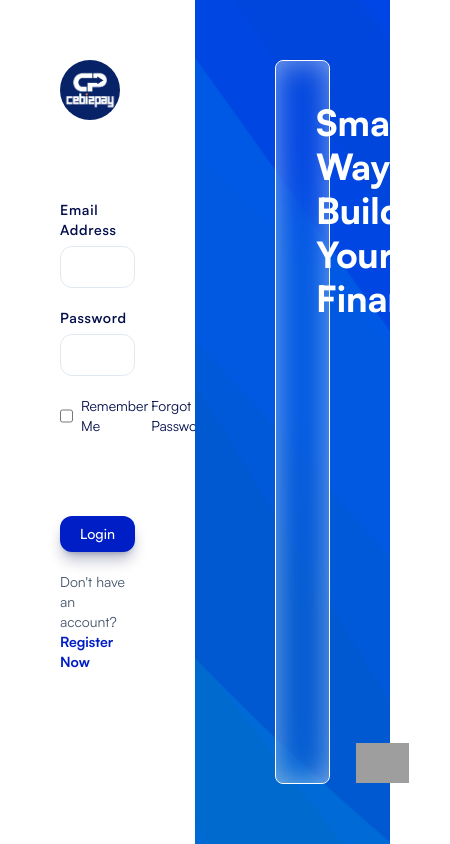
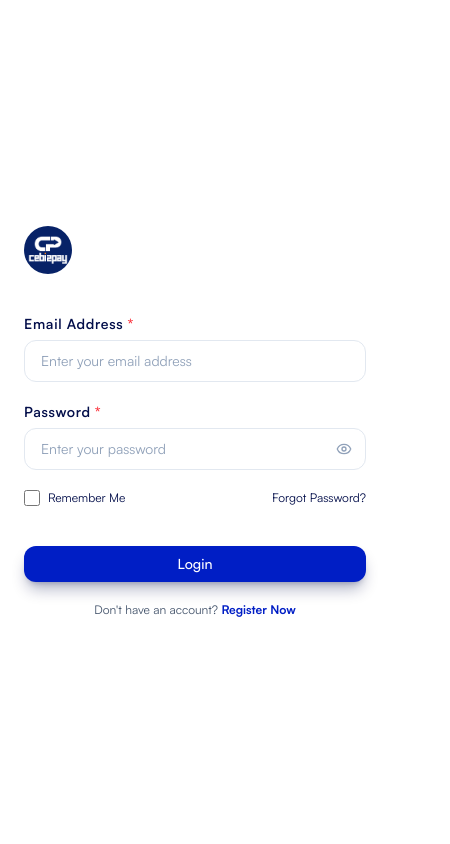
Before and after one commit to DEE-PRINCE001/CebizPay-Web, a React (Vite) app: page /login in a window 390 px wide. Shown: the whole page, 450 px wide, since content can reach past the window. Built offline with nearby package versions, Linux system fonts and the light colour scheme; no server answers; grey boxes are pictures that could not be loaded.

Commit message:
Made the page responsive and integrated it with the APi

```diff
--- a/src/components/forms/Input.jsx
+++ b/src/components/forms/Input.jsx
@@ -1,9 +1,10 @@
-import React, { forwardRef } from 'react';
+import React, { forwardRef, useState } from 'react';
+import { Eye, EyeOff } from 'lucide-react';
 import Label from './Label';
 import FormError from './FormError';
 
 /**
- * Standard Text / Email / Number Input with rounded-xl (12px) styling and error binding.
+ * Standard Text / Email / Number / Password Input with rounded-xl (12px) styling and error binding.
  * Uses design system color tokens from index.css.
  */
 const Input = forwardRef(function Input({
@@ -21,17 +22,23 @@ const Input = forwardRef(function Input({
   disabled = false,
   icon: Icon = null,
   iconPosition = 'left',
+  showPasswordToggle = true,
   className = '',
   ...props
 }, ref) {
+  const [showPassword, setShowPassword] = useState(false);
   const inputId = id || name;
+
+  const isPassword = type === 'password';
+  const computedType = isPassword && showPassword ? 'text' : type;
 
   const errorStyles = error
     ? 'border-red-300 focus:ring-red-500 focus:border-red-500 bg-red-50/20'
     : 'border-slate-200 focus:ring-primary focus:border-primary bg-white';
 
+  const hasRightToggle = isPassword && showPasswordToggle;
   const paddingLeft = Icon && iconPosition === 'left' ? 'pl-10' : 'pl-4';
-  const paddingRight = Icon && iconPosition === 'right' ? 'pr-10' : 'pr-4';
+  const paddingRight = hasRightToggle || (Icon && iconPosition === 'right') ? 'pr-10' : 'pr-4';
 
   return (
     <div className="w-full">
@@ -50,7 +57,7 @@ const Input = forwardRef(function Input({
           ref={ref}
           id={inputId}
           name={name}
-          type={type}
+          type={computedType}
           value={value}
           onChange={onChange}
           onBlur={onBlur}
@@ -60,10 +67,22 @@ const Input = forwardRef(function Input({
           className={`w-full py-2.5 rounded-xl border text-sm text-slate-900 placeholder:text-slate-400 focus:outline-none focus:ring-2 focus:ring-offset-0 transition-all disabled:bg-slate-50 disabled:text-slate-400 disabled:cursor-not-allowed ${paddingLeft} ${paddingRight} ${errorStyles} ${className}`}
           {...props}
         />
-        {Icon && iconPosition === 'right' && (
-          <div className="absolute right-3.5 top-1/2 -translate-y-1/2 text-slate-400 pointer-events-none">
-            <Icon size={16} />
-          </div>
+        {hasRightToggle ? (
+          <button
+            type="button"
+            onClick={() => setShowPassword((prev) => !prev)}
+            className="absolute right-3.5 top-1/2 -translate-y-1/2 text-slate-400 hover:text-slate-600 focus:outline-none cursor-pointer"
+            tabIndex={-1}
+            aria-label={showPassword ? 'Hide password' : 'Show password'}
+          >
+            {showPassword ? <EyeOff size={16} /> : <Eye size={16} />}
+          </button>
+        ) : (
+          Icon && iconPosition === 'right' && (
+            <div className="absolute right-3.5 top-1/2 -translate-y-1/2 text-slate-400 pointer-events-none">
+              <Icon size={16} />
+            </div>
+          )
         )}
       </div>
       {error && <FormError message={error} />}
--- a/src/components/forms/PinInput.jsx
+++ b/src/components/forms/PinInput.jsx
@@ -27,7 +27,7 @@ export default function PinInput({
     const newPin = [...pinArray];
     newPin[index] = digit;
     const combined = newPin.join('');
-    onChange && onChange(combined);
+    if (onChange) onChange(combined);
 
     if (digit && index < length - 1) {
       inputsRef.current[index + 1]?.focus();
@@ -44,7 +44,7 @@ export default function PinInput({
     e.preventDefault();
     const pastedData = e.clipboardData.getData('text').trim().slice(0, length);
     if (/^\d+$/.test(pastedData)) {
-      onChange && onChange(pastedData);
+      if (onChange) onChange(pastedData);
       const nextFocus = Math.min(pastedData.length, length - 1);
       inputsRef.current[nextFocus]?.focus();
     }
--- a/src/pages/Login.jsx
+++ b/src/pages/Login.jsx
@@ -1,42 +1,175 @@
-import React from 'react'
-import logo from '../assets/logo.jpg'
-import Input from '../components/forms/Input'
-import Button from '../components/common/Button'
-import { Link } from 'react-router-dom'
-import backgroundImage from '../assets/login-background.svg'
-import woman from '../assets/woman.svg'
+import React, { useState } from 'react';
+import { Link, useNavigate, useLocation } from 'react-router-dom';
+import { useMutation } from '@tanstack/react-query';
+import { useAuth } from '../hooks/useAuth.js';
+import logo from '../assets/logo.jpg';
+import Input from '../components/forms/Input.jsx';
+import Button from '../components/common/Button.jsx';
+import FormError from '../components/forms/FormError.jsx';
+import backgroundImage from '../assets/login-background.svg';
+import woman from '../assets/woman.svg';
 
 const Login = () => {
+  const { login } = useAuth();
+  const navigate = useNavigate();
+  const location = useLocation();
+  const from = location.state?.from?.pathname || '/dashboard';
+
+  const [formData, setFormData] = useState({
+    email: localStorage.getItem('cebizpay_remembered_email') || '',
+    password: '',
+    rememberMe: Boolean(localStorage.getItem('cebizpay_remembered_email')),
+  });
+
+  const [fieldErrors, setFieldErrors] = useState({});
+  const [generalError, setGeneralError] = useState('');
+
+  // TanStack Query Mutation for Login
+  const loginMutation = useMutation({
+    mutationFn: (credentials) => login(credentials),
+    onSuccess: () => {
+      if (formData.rememberMe) {
+        localStorage.setItem('cebizpay_remembered_email', formData.email.trim());
+      } else {
+        localStorage.removeItem('cebizpay_remembered_email');
+      }
+      navigate(from, { replace: true });
+    },
+    onError: (err) => {
+      setGeneralError(err.message || 'Invalid email or password. Please try again.');
+      if (err.errors) {
+        setFieldErrors(err.errors);
+      }
+    },
+  });
+
+  const handleChange = (e) => {
+    const { name, value, type, checked } = e.target;
+    setFormData((prev) => ({
+      ...prev,
+      [name]: type === 'checkbox' ? checked : value,
+    }));
+    if (fieldErrors[name] || fieldErrors[name.charAt(0).toUpperCase() + name.slice(1)]) {
+      setFieldErrors((prev) => ({
+        ...prev,
+        [name]: null,
+        [name.charAt(0).toUpperCase() + name.slice(1)]: null,
+      }));
+    }
+    if (generalError) setGeneralError('');
+  };
+
+  const handleSubmit = (e) => {
+    e.preventDefault();
+    setGeneralError('');
+    setFieldErrors({});
+
+    const email = formData.email.trim();
+    const password = formData.password;
+
+    if (!email) {
+      setFieldErrors((prev) => ({ ...prev, email: 'Email address is required.' }));
+      return;
+    }
+
+    if (!password) {
+      setFieldErrors((prev) => ({ ...prev, password: 'Password is required.' }));
+      return;
+    }
+
+    loginMutation.mutate({ email, password });
+  };
+
   return (
-    <div className="font-satoshi flex items-center justify-center min-h-screen ">
-        <div className='w-[50%] p-15 flex flex-col h-screen space-y-20'>
-            <div className='aspect-square rounded-full w-15 overflow-hidden'> <img src={logo} alt="Logo" className="w-full h-full object-cover" /></div>
-            <div className='flex flex-col space-y-5'>
-                <Input label="Email Address" type="email" />
-                <Input label="Password" type="password" />
-                <div className="flex justify-between" >
-                    <div className='flex items-center space-x-2'>
-                        <input type="checkbox" id="rememberMe" className='w-4 h-4 accent-primary' />
-                        <label htmlFor="rememberMe" className='text-sm text-primary-text'>Remember Me</label>
-                    </div>
-                    <Link to="/forgot-password" className='text-sm text-primary-text hover:text-primary'>Forgot Password?</Link>
-                </div>
+    <div className="font-satoshi flex items-center justify-center min-h-screen w-full bg-white">
+      {/* Left Form Section (Responsive for Mobile, Tablet & Desktop) */}
+      <div className="w-full lg:w-[50%] p-6 sm:p-10 lg:p-15 flex flex-col min-h-screen lg:h-screen justify-center lg:justify-start space-y-10 sm:space-y-14 lg:space-y-18 max-w-md sm:max-w-lg lg:max-w-none mx-auto">
+        <div className="aspect-square rounded-full w-12 sm:w-15 overflow-hidden shrink-0">
+          <img src={logo} alt="Logo" className="w-full h-full object-cover" />
+        </div>
+
+        <form onSubmit={handleSubmit} className="flex flex-col space-y-10 sm:space-y-14 lg:space-y-20">
+          <div className="flex flex-col space-y-5">
+            {generalError && <FormError message={generalError} />}
+
+            <Input
+              label="Email Address"
+              type="email"
+              name="email"
+              value={formData.email}
+              onChange={handleChange}
+              error={fieldErrors.email || fieldErrors.Email}
+              placeholder="Enter your email address"
+              required
+            />
+
+            <Input
+              label="Password"
+              type="password"
+              name="password"
+              value={formData.password}
+              onChange={handleChange}
+              error={fieldErrors.password || fieldErrors.Password}
+              placeholder="Enter your password"
+              required
+            />
+
+            <div className="flex justify-between items-center text-xs sm:text-sm">
+              <div className="flex items-center space-x-2">
+                <input
+                  type="checkbox"
+                  id="rememberMe"
+                  name="rememberMe"
+                  checked={formData.rememberMe}
+                  onChange={handleChange}
+                  className="w-4 h-4 accent-primary cursor-pointer"
+                />
+                <label htmlFor="rememberMe" className="text-primary-text cursor-pointer select-none">
+                  Remember Me
+                </label>
+              </div>
+              <Link to="/forgot-password" className="text-primary-text hover:text-primary transition-colors">
+                Forgot Password?
+              </Link>
             </div>
+          </div>
 
-            <div className="flex flex-col items-center space-y-5">
-                <Button className="shadow-lg shadow-primary-text/30" >Login</Button>
-                <div><p className='text-sm text-slate-600'>Don't have an account? <Link to="/register" className='text-primary font-bold'>Register Now</Link></p></div>
+          <div className="flex flex-col items-center space-y-5">
+            <Button
+              type="submit"
+              loading={loginMutation.isPending}
+              disabled={loginMutation.isPending}
+              className="shadow-lg shadow-primary-text/30"
+            >
+              Login
+            </Button>
+            <div>
+              <p className="text-xs sm:text-sm text-slate-600 text-center">
+                Don't have an account?{' '}
+                <Link to="/register" className="text-primary font-bold hover:underline">
+                  Register Now
+                </Link>
+              </p>
             </div>
+          </div>
+        </form>
+      </div>
 
+      {/* Right Hero Section (Hidden on Mobile/Tablet, Displayed on Large Screens) */}
+      <div
+        className="hidden lg:flex lg:w-[50%] h-screen bg-cover bg-center items-center justify-center p-15"
+        style={{ backgroundImage: `url(${backgroundImage})` }}
+      >
+        <div className="w-full h-full ml-5 shadow-[inset_0_0_30px_rgb(255_255_255/50%)] border border-white rounded-lg backdrop-blur-xl relative overflow-hidden">
+          <p className="text-white text-3xl xl:text-4xl font-extrabold absolute top-7 left-5 leading-10 xl:leading-11">
+            Smart Way To Build <br /> Your Finance
+          </p>
+          <div className="absolute top-40 left-5 h-15 w-px bg-white"></div>
+          <img src={woman} alt="Hero" className="absolute bottom-0 -right-20 select-none pointer-events-none" />
         </div>
-        <div className="w-[50%] h-screen bg-cover bg-center flex items-center justify-center p-15" style={{ backgroundImage: `url(${backgroundImage})` }}>
-            <div className='w-full h-full ml-5 shadow-[inset_0_0_30px_rgb(255_255_255/50%)] border border-white rounded-lg backdrop-blur-xl relative'>
-                <p className='text-white text-4xl font-extrabold absolute top-10 left-10 leading-11'>Smart Way To Build <br/> Your Finance </p>
-                <img src={woman} alt="Logo" className="absolute bottom-0 -right-20" />
-            </div>
-        </div>
+      </div>
     </div>
-  )
-}
+  );
+};
 
-export default Login
+export default Login;
```
